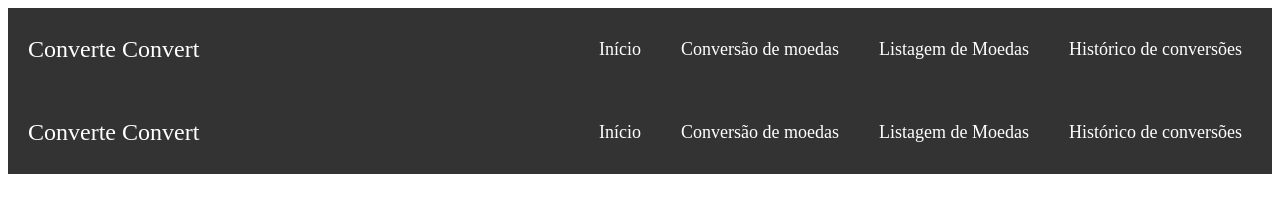
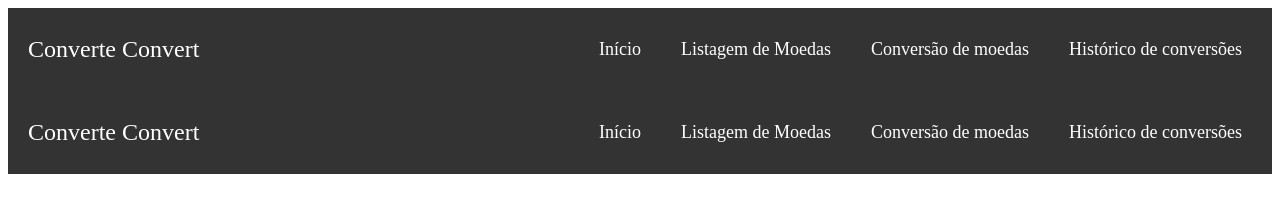
Before and after one commit to eduardocarlosd/convert-currency, an Angular app in the folder converte-convert/: page /principal in a window 1280 px wide. Shown: the top 197 px of the page. Built offline with nearby package versions, Linux system fonts and the light colour scheme.

Commit message:
corrigindo aplicação

```diff
--- a/converte-convert/src/app/app.module.ts
+++ b/converte-convert/src/app/app.module.ts
@@ -33,6 +33,7 @@ import { MatInputModule } from '@angular/material/input';
 
 
 
+
   ],
   providers: [],
   bootstrap: [AppComponent]
--- a/converte-convert/src/app/principal/principal.component.html
+++ b/converte-convert/src/app/principal/principal.component.html
@@ -5,8 +5,9 @@
     <ul class="nav-links">
       <li><a href="inicio">Início</a></li>
       <!-- <li><a href="converter">Converter</a></li> -->
+      <li><a href="listagem-moedas">Listagem de Moedas</a></li>
       <li><a href="conversao-moedas">Conversão de moedas</a></li>
-      <li><a href="listagem-moedas">Listagem de Moedas</a></li>
+
       <li><a href="historico-conversoes">Histórico de conversões</a></li>
     </ul>
   </nav>
```
